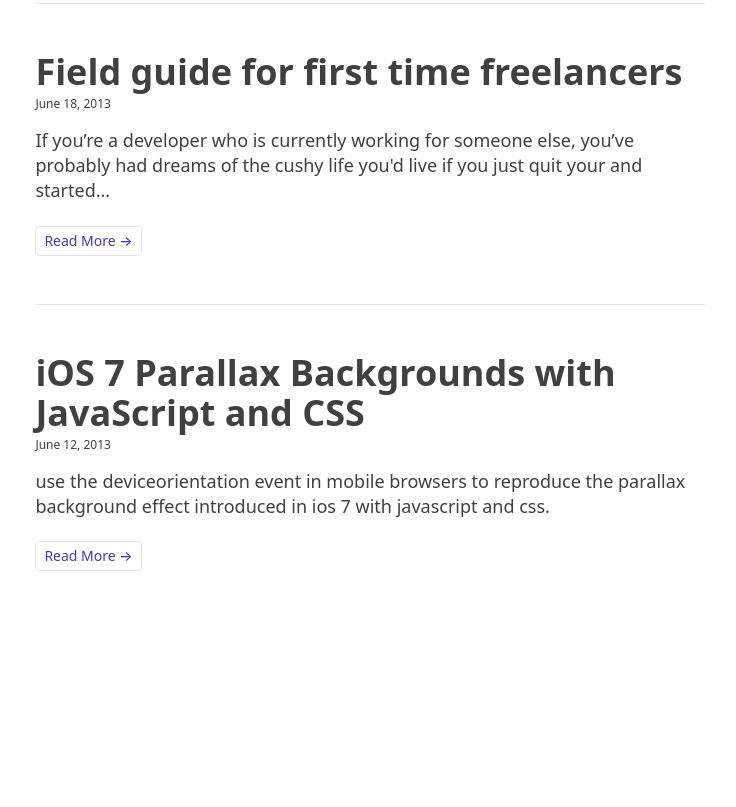
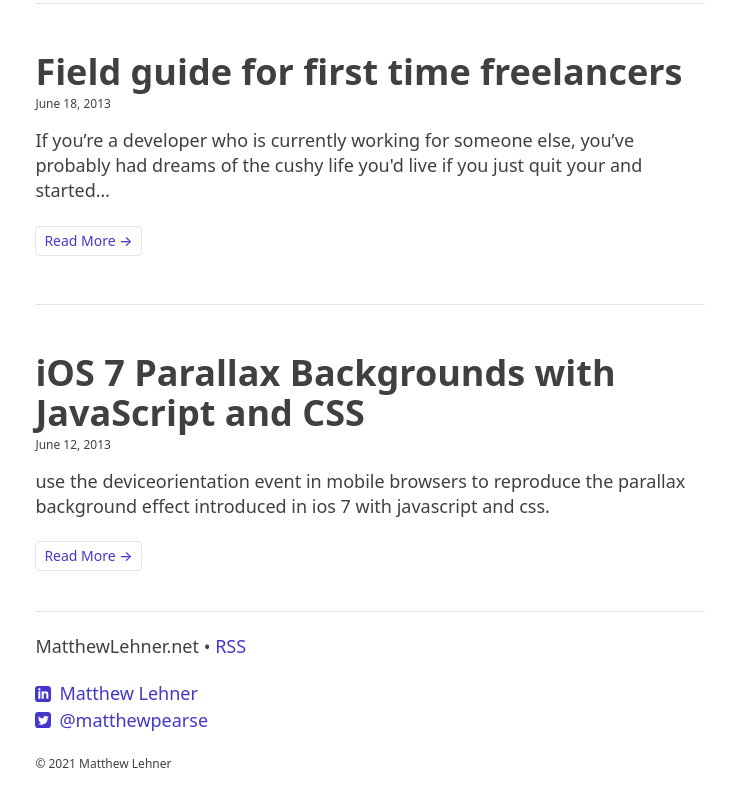
Before and after one commit to matthewlehner/matthewlehner.net, a Gatsby site: page / in a window 1280 px wide. Shown: the part 4687-5494 px from the top of the page, without its empty margins (270-1006 px from the left). Before the commit the page ends 5402 px from the top, so only its background shows below. Built offline with nearby package versions, Linux system fonts and the light colour scheme; Gatsby itself is replaced by a stand-in of ours.

Commit message:
A wild footer appears!

```diff
--- a/gatsby-config.js
+++ b/gatsby-config.js
@@ -47,6 +47,14 @@ module.exports = {
       }
     },
     "gatsby-plugin-postcss",
+    {
+      resolve: "gatsby-plugin-react-svg",
+      options: {
+        rule: {
+          include: /assets/
+        }
+      }
+    },
     "gatsby-plugin-catch-links",
     "gatsby-plugin-sitemap",
     {
@@ -96,7 +104,6 @@ module.exports = {
           }
         ]
       }
-    },
-    "gatsby-plugin-no-javascript"
+    }
   ]
 };
--- a/package.json
+++ b/package.json
@@ -15,9 +15,9 @@
     "gatsby-link": "^3.0.0",
     "gatsby-plugin-catch-links": "^3.0.0",
     "gatsby-plugin-feed": "^3.0.0",
-    "gatsby-plugin-no-javascript": "^2.0.5",
     "gatsby-plugin-postcss": "^4.0.0",
     "gatsby-plugin-react-helmet": "^4.0.0",
+    "gatsby-plugin-react-svg": "^3.0.1",
     "gatsby-plugin-sharp": "^3.0.0",
     "gatsby-plugin-sitemap": "^3.0.0",
     "gatsby-remark-autolink-headers": "^3.0.0",
--- a/src/components/layout.js
+++ b/src/components/layout.js
@@ -4,6 +4,9 @@ import { StaticQuery, graphql } from "gatsby";
 
 import { Helmet } from "react-helmet";
 import { Link } from "gatsby";
+
+import LinkedInLogo from "../../assets/linkedin-logo.svg";
+import TwitterLogo from "../../assets/twitter-logo.svg";
 
 const query = graphql`
   query HeaderQuery {
@@ -51,6 +54,32 @@ export default function TemplateWrapper({ children, location }) {
             )}
           </header>
           <main>{children}</main>
+          <footer className="border-t border-gray-200 dark:border-gray-800 mt-[1.3888889rem] pt-[1.3888889rem] max-w-prose mx-auto">
+            <p>
+              MatthewLehner.net • <Link to="/rss.xml">RSS</Link>
+            </p>
+            <ul className="list-none ml-0">
+              <li>
+                <Link
+                  to="https://www.linkedin.com/in/matthewlehner/"
+                  className="inline-flex space-x-2 items-center"
+                >
+                  <LinkedInLogo className="w-4 h-4 fill-current" />
+                  <span>Matthew Lehner</span>
+                </Link>
+              </li>
+              <li>
+                <Link
+                  to="https://twitter.com/matthewpearse"
+                  className="inline-flex space-x-2 items-center"
+                >
+                  <TwitterLogo className="w-4 h-4 fill-current" />
+                  <span>@matthewpearse</span>
+                </Link>
+              </li>
+            </ul>
+            <p className="text-xs">© 2021 Matthew Lehner</p>
+          </footer>
         </div>
       )}
     />
```
Also changed, not shown: assets/linkedin-logo.svg (added), assets/twitter-logo.svg (added), 1 other file.
